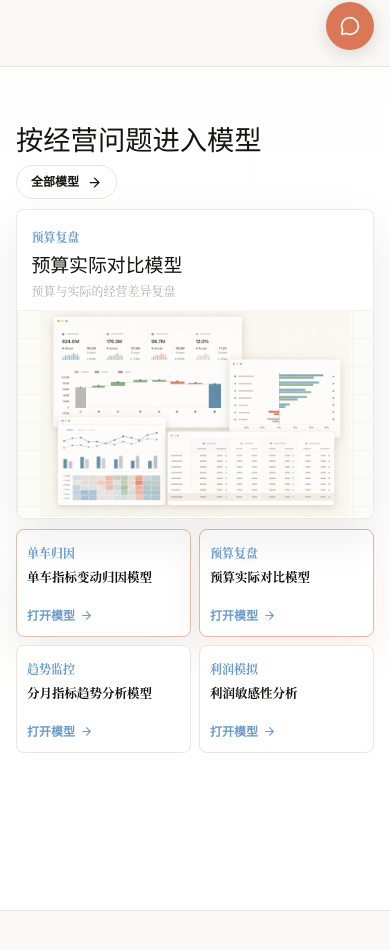
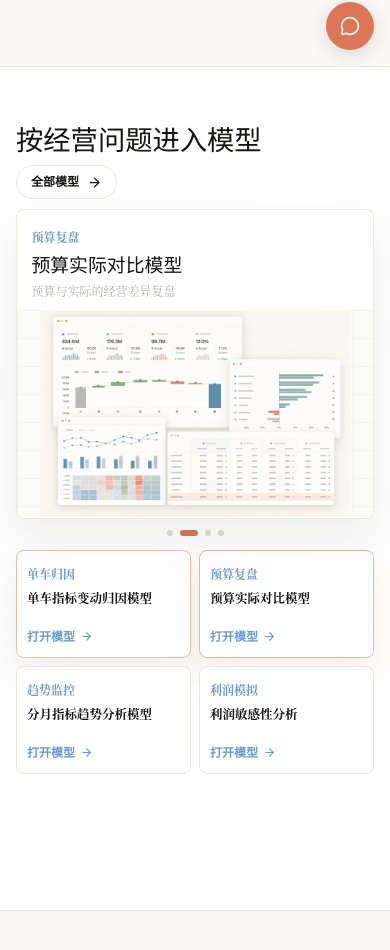
Before and after one commit to yinpengtao2002-ai/yinpengtao2002-ai.github.io, a Next.js app: page / in a window 390 px wide. Shown: the part 778-1728 px from the top of the page. Built offline with nearby package versions, Linux system fonts and the light colour scheme.

Commit message:
Refine mobile finance carousel and chat links

```diff
--- a/src/app/api/chat/route.ts
+++ b/src/app/api/chat/route.ts
@@ -8,7 +8,7 @@ const CHAT_FALLBACK_TIMEOUT_MS = 18000;
 function buildSystemPrompt(): string {
   const financeModelsCatalog = financeModels
     .map((model) => [
-      `  - "${model.title}"：${model.summary}（链接：${model.href}）`,
+      `  - [${model.title}](${model.href})：${model.summary}`,
       `    用途：${model.aiGuide.purpose}`,
       `    适用场景：${model.aiGuide.scenarios.join(" / ")}`,
       `    使用步骤：${model.aiGuide.steps.join(" / ")}`,
@@ -18,7 +18,7 @@ function buildSystemPrompt(): string {
 
   const thinkingArticles = thinkingContent.length > 0
     ? thinkingContent
-        .map((a) => `  - "${a.title}"：${a.description}（链接：${a.href}）`)
+        .map((a) => `  - [${a.title}](${a.href})：${a.description}`)
         .join("\n")
     : "  - 暂无内容，正在建设中";
 
@@ -31,9 +31,9 @@ function buildSystemPrompt(): string {
 - 邮箱: yinpengtao2002@gmail.com
 
 网站结构：
-- 财务模型：/finance
-- 思考与方法：/thinking-lab
-- 联系：/#contact
+- [财务模型](/finance)
+- [思考与方法](/thinking-lab)
+- [联系](/#contact)
 
 财务模型库：
 ${financeModelsCatalog}
@@ -46,6 +46,7 @@ ${thinkingArticles}
 - 保持简洁，通常 2-4 句话
 - 当用户问某个模型怎么用时，优先用模型说明里的用途、适用场景、使用步骤和示例数据回答
 - 推荐模型或文章时，必须使用 Markdown 链接格式：[标题](路径)
+- 提到站内页面时，不要只裸写 /finance 或 /thinking-lab；必须写成 [财务模型](/finance)、[思考与方法](/thinking-lab) 这样的 Markdown 链接
 - 需要写公式时，使用 Markdown LaTeX：行内公式用 $...$，单独成行公式用 $$...$$
 - 避免暴露内部实现、内容生成机制或调试语言
 - 如果用户问你是什么模型，不要声称具体模型版本；你可以说："我是 Lucas Yin 网站接入的 AI 助手，具体底层模型由网站配置决定。"
--- a/src/app/globals.css
+++ b/src/app/globals.css
@@ -503,6 +503,10 @@ h6 {
 }
 
 .home-finance-mobile-carousel {
+  display: none;
+}
+
+.home-finance-mobile-dots {
   display: none;
 }
 
@@ -1712,6 +1716,41 @@ h6 {
   .home-finance-mobile-slide .finance-model-preview {
     aspect-ratio: 1.72;
     border-bottom: 0;
+  }
+
+  .home-finance-mobile-dots {
+    display: flex;
+    align-items: center;
+    justify-content: center;
+    gap: 7px;
+    min-height: 14px;
+    margin-top: -3px;
+  }
+
+  .home-finance-mobile-dots button {
+    display: block;
+    flex: 0 0 6px;
+    inline-size: 6px;
+    block-size: 6px;
+    min-width: 6px;
+    width: 6px;
+    height: 6px;
+    appearance: none;
+    -webkit-appearance: none;
+    border: 0;
+    border-radius: 999px;
+    background: color-mix(in srgb, var(--muted) 42%, transparent);
+    cursor: pointer;
+    padding: 0;
+    transition: width 0.22s ease, background 0.22s ease, opacity 0.22s ease;
+  }
+
+  .home-finance-mobile-dots button.is-current {
+    flex-basis: 18px;
+    inline-size: 18px;
+    min-width: 18px;
+    width: 18px;
+    background: var(--accent);
   }
 
   .home-finance-stage-copy {
--- a/src/components/ChatWidget.tsx
+++ b/src/components/ChatWidget.tsx
@@ -15,6 +15,7 @@ import {
     financeContent as staticFinance,
     thinkingContent as staticThinking,
 } from "@/lib/data/generated/content";
+import { normalizeChatInternalLinks } from "@/lib/markdown/normalizeChatInternalLinks";
 import { normalizeChatMathMarkdown } from "@/lib/markdown/normalizeChatMathMarkdown";
 import { useViewportProfile } from "@/lib/useLowMotionMode";
 
@@ -122,7 +123,7 @@ function MessageContent({
                     ),
                 }}
             >
-                {normalizeChatMathMarkdown(text)}
+                {normalizeChatInternalLinks(normalizeChatMathMarkdown(text))}
             </ReactMarkdown>
         </div>
     );
--- a/src/components/home/HomeFinanceSection.tsx
+++ b/src/components/home/HomeFinanceSection.tsx
@@ -1,6 +1,14 @@
 "use client";
 
-import { useEffect, useMemo, useRef, useState, type MouseEvent, type TouchEvent } from "react";
+import {
+  useCallback,
+  useEffect,
+  useMemo,
+  useRef,
+  useState,
+  type MouseEvent,
+  type TouchEvent,
+} from "react";
 import Link from "next/link";
 import { ArrowRight } from "lucide-react";
 import FinanceModelPreview from "@/components/finance/FinanceModelPreview";
@@ -35,9 +43,13 @@ const modelDetails: Record<string, { focus: string; detail: string; points: stri
 export default function HomeFinanceSection() {
   const [activeSlug, setActiveSlug] = useState(DEFAULT_MODEL_SLUG);
   const [mobileCarouselIndex, setMobileCarouselIndex] = useState(0);
+  const [mobileCarouselVisualIndex, setMobileCarouselVisualIndex] = useState(1);
+  const [mobileCarouselTransitionEnabled, setMobileCarouselTransitionEnabled] = useState(true);
+  const [mobileCarouselInteractionKey, setMobileCarouselInteractionKey] = useState(0);
   const mobileSwipeStartRef = useRef<{ x: number; y: number } | null>(null);
   const mobileSwipeMovedRef = useRef(false);
   const suppressMobileSlideClickRef = useRef(false);
+  const mobileCarouselResetFrameRef = useRef<number | null>(null);
   const defaultModel =
     financeModels.find((model) => model.slug === DEFAULT_MODEL_SLUG) ??
     financeModels.at(0);
@@ -51,26 +63,58 @@ export default function HomeFinanceSection() {
     ],
     [],
   );
+  const mobileCarouselSlides = useMemo(() => {
+    if (switcherModels.length <= 1) return switcherModels;
+    return [switcherModels.at(-1)!, ...switcherModels, switcherModels[0]!];
+  }, [switcherModels]);
+  const restoreMobileCarouselTransition = useCallback(() => {
+    if (mobileCarouselResetFrameRef.current) {
+      window.cancelAnimationFrame(mobileCarouselResetFrameRef.current);
+    }
+
+    mobileCarouselResetFrameRef.current = window.requestAnimationFrame(() => {
+      mobileCarouselResetFrameRef.current = window.requestAnimationFrame(() => {
+        setMobileCarouselTransitionEnabled(true);
+        mobileCarouselResetFrameRef.current = null;
+      });
+    });
+  }, []);
+  const updateMobileCarousel = useCallback((direction: 1 | -1) => {
+    if (switcherModels.length <= 1) return;
+
+    setMobileCarouselTransitionEnabled(true);
+    setMobileCarouselIndex(
+      (index) => (index + direction + switcherModels.length) % switcherModels.length,
+    );
+    setMobileCarouselVisualIndex((index) => index + direction);
+  }, [switcherModels.length]);
 
   useEffect(() => {
     if (switcherModels.length <= 1) return;
 
     const timer = window.setInterval(() => {
-      setMobileCarouselIndex((index) => (index + 1) % switcherModels.length);
+      updateMobileCarousel(1);
     }, 3600);
 
     return () => window.clearInterval(timer);
-  }, [switcherModels.length]);
+  }, [switcherModels.length, mobileCarouselInteractionKey, updateMobileCarousel]);
+
+  useEffect(() => () => {
+    if (mobileCarouselResetFrameRef.current) {
+      window.cancelAnimationFrame(mobileCarouselResetFrameRef.current);
+    }
+  }, []);
 
   if (!activeModel) {
     return null;
   }
 
   const activeDetail = modelDetails[activeModel.slug];
-  const updateMobileCarousel = (direction: 1 | -1) => {
-    setMobileCarouselIndex(
-      (index) => (index + direction + switcherModels.length) % switcherModels.length,
-    );
+  const selectMobileCarouselIndex = (index: number) => {
+    setMobileCarouselTransitionEnabled(true);
+    setMobileCarouselIndex(index);
+    setMobileCarouselVisualIndex(index + 1);
+    setMobileCarouselInteractionKey((key) => key + 1);
   };
   const handleMobileCarouselTouchStart = (event: TouchEvent<HTMLDivElement>) => {
     const touch = event.touches[0];
@@ -103,10 +147,26 @@ export default function HomeFinanceSection() {
     if (!isHorizontalSwipe) return;
 
     suppressMobileSlideClickRef.current = true;
+    setMobileCarouselInteractionKey((key) => key + 1);
     updateMobileCarousel(deltaX < 0 ? 1 : -1);
     window.setTimeout(() => {
       suppressMobileSlideClickRef.current = false;
     }, 260);
+  };
+  const handleMobileCarouselTransitionEnd = () => {
+    if (switcherModels.length <= 1) return;
+
+    if (mobileCarouselVisualIndex === 0) {
+      setMobileCarouselTransitionEnabled(false);
+      setMobileCarouselVisualIndex(switcherModels.length);
+      restoreMobileCarouselTransition();
+    }
+
+    if (mobileCarouselVisualIndex === switcherModels.length + 1) {
+      setMobileCarouselTransitionEnabled(false);
+      setMobileCarouselVisualIndex(1);
+      restoreMobileCarouselTransition();
+    }
   };
   const handleMobileCarouselTouchCancel = () => {
     mobileSwipeStartRef.current = null;
@@ -173,13 +233,17 @@ export default function HomeFinanceSection() {
           >
             <div
               className="home-finance-mobile-track"
-              style={{ transform: `translateX(-${mobileCarouselIndex * 100}%)` }}
+              onTransitionEnd={handleMobileCarouselTransitionEnd}
+              style={{
+                transform: `translateX(-${mobileCarouselVisualIndex * 100}%)`,
+                transition: mobileCarouselTransitionEnabled ? undefined : "none",
+              }}
             >
-              {switcherModels.map((model) => {
+              {mobileCarouselSlides.map((model, slideIndex) => {
                 const detail = modelDetails[model.slug];
                 return (
                   <Link
-                    key={model.slug}
+                    key={`${model.slug}-${slideIndex}`}
                     href={model.href}
                     className="home-finance-mobile-slide"
                     onClick={handleMobileSlideClick}
@@ -199,6 +263,19 @@ export default function HomeFinanceSection() {
                 );
               })}
             </div>
+          </div>
+
+          <div className="home-finance-mobile-dots" aria-label="财务模型轮播位置">
+            {switcherModels.map((model, index) => (
+              <button
+                key={model.slug}
+                type="button"
+                className={index === mobileCarouselIndex ? "is-current" : undefined}
+                aria-label={`查看${model.title}`}
+                aria-current={index === mobileCarouselIndex ? "true" : undefined}
+                onClick={() => selectMobileCarouselIndex(index)}
+              />
+            ))}
           </div>
 
           <div
```
Also changed, not shown: src/lib/markdown/normalizeChatInternalLinks.ts (added, +44 -0 lines), 2 other files (tests, documents, lock files or other folders).
